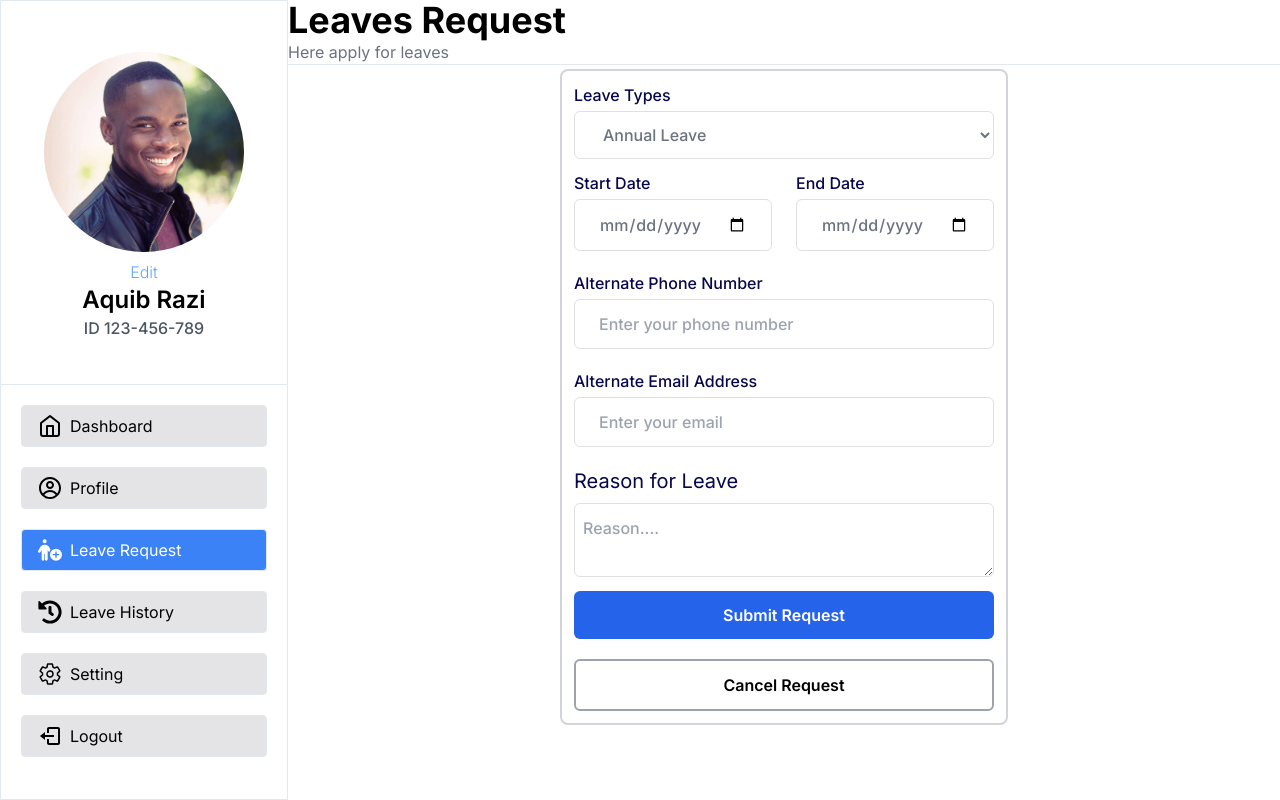
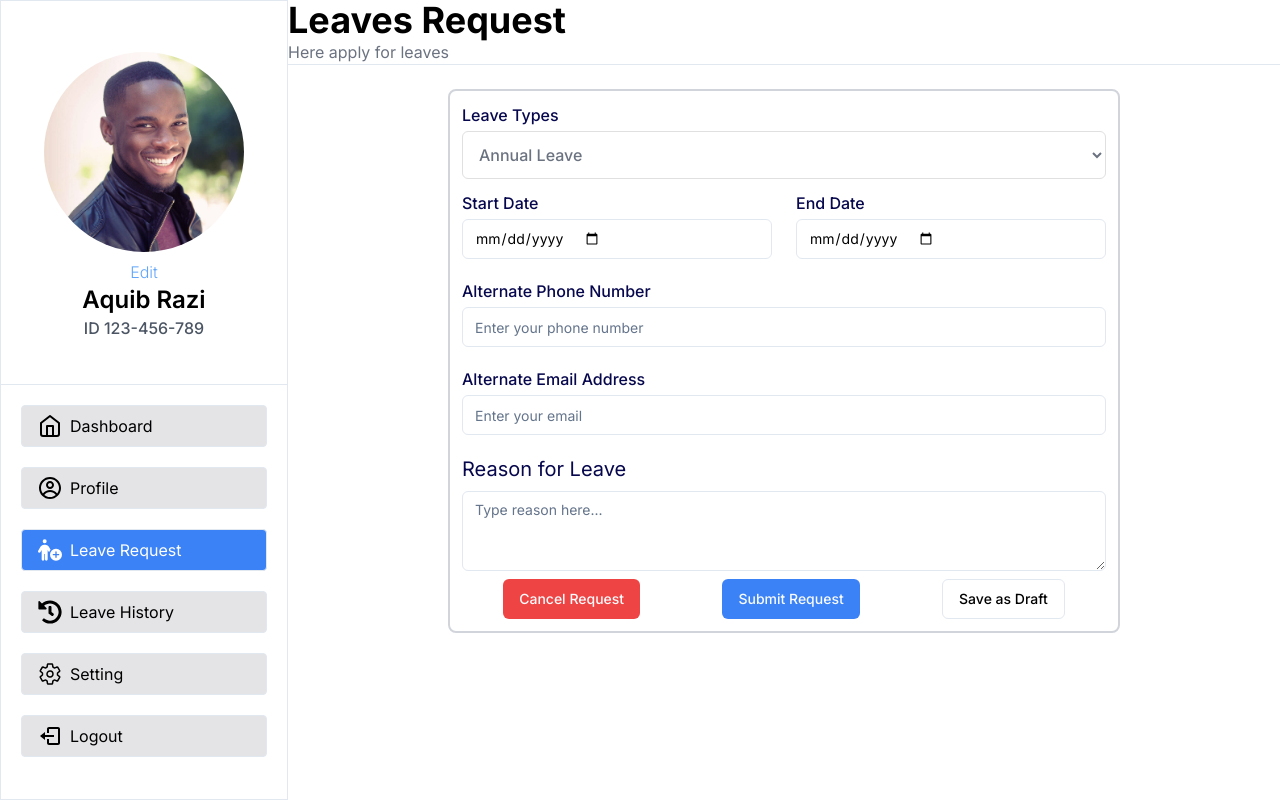
Before and after one commit to Aq7853gehc/leave_sm, a Next.js app: page /user/leavesrequest in a window 1280 px wide. Built offline with nearby package versions, Linux system fonts and the light colour scheme.

Commit message:
new changes

```diff
--- a/app/user/leaveshistory/page.tsx
+++ b/app/user/leaveshistory/page.tsx
@@ -37,14 +37,14 @@ export default async function DemoPage() {
         </TabsContent>
         <TabsContent
           value="approved"
-          className="max-h-[110vh] overflow-scroll border rounded-md no-scrollbar"
+          className="max-h-[110vh] overflow-scroll border scroll-smooth rounded-md no-scrollbar"
         >
           <DataTable
             columns={columns}
             data={data.filter((d) => d.status === "approved")}
           />
         </TabsContent>
-        <TabsContent value="pending" className=" max-h-[110vh] overflow-scroll border rounded-md no-scrollbar">
+        <TabsContent value="pending" className=" max-h-[110vh] overflow-scroll scroll-smooth border rounded-md no-scrollbar">
           <DataTable
             columns={columns}
             data={data.filter((d) => d.status === "pending")}
--- a/app/user/leavesrequest/page.tsx
+++ b/app/user/leavesrequest/page.tsx
@@ -1,24 +1,30 @@
-import { Separator } from '@/components/ui/separator'
-import React from 'react'
+import { Button } from "@/components/ui/button";
+import { Input } from "@/components/ui/input";
+import { Separator } from "@/components/ui/separator";
+import { Textarea } from "@/components/ui/textarea";
+import React from "react";
 
 const LeaveRequest = () => {
   return (
-<div className='h-screen w-full flex  flex-col '>
+    <div className="h-screen w-full flex  flex-col ">
       <h1 className="text-4xl font-bold ">Leaves Request</h1>
-<p className='text-base text-gray-500'>Here apply for leaves</p>
+      <p className="text-base text-gray-500">Here apply for leaves</p>
       <Separator className="mb-1" />
-        <div className="flex w-full h-full items-center  flex-col">
-
-            <div className="mx-auto w-full max-w-md p-3 border-2 rounded-lg border-gray-300 bg-white">
+      <div className="flex w-full h-full items-center py-5 flex-col">
+        <div className="mx-auto w-full max-w-2xl p-3 border-2 rounded-lg border-gray-300 bg-white">
           <form action="https://formbold.com/s/FORM_ID" method="POST">
             <div className="mb-3">
               <label
-                            htmlFor=''
+                htmlFor=""
                 className="mb-1 block text-base font-medium text-[#07074D]"
               >
                 Leave Types
               </label>
-                        <select className="w-full rounded-md border border-[#e0e0e0] bg-white py-3 px-6 text-base font-medium text-[#6B7280] outline-none focus:border-blue-600 focus:shadow-md" name="" id="">
+              <select
+                className="w-full rounded-md border border-[#e0e0e0] bg-white py-3 px-3 text-base font-medium text-[#6B7280] outline-none focus:border-blue-600 focus:shadow-md"
+                name=""
+                id=""
+              >
                 <option value="">Annual Leave</option>
                 <option value="">Sick Leave</option>
                 <option value="">Maternity Leave</option>
@@ -38,107 +44,112 @@ import React from 'react'
               <div className="w-full px-3 sm:w-1/2">
                 <div className="mb-5">
                   <label
-                                    htmlFor=''
+                    htmlFor=""
                     className="mb-1 block text-base font-medium text-[#07074D]"
                   >
                     Start Date
                   </label>
-                                <input
+                  {/* <input
                     type="date"
                     name="date"
                     id="date"
-                                    className="w-full rounded-md border border-[#e0e0e0] bg-white py-3 px-6 text-base font-medium text-[#6B7280] outline-none focus:border-blue-600 focus:shadow-md"
-                                />
+                    className="w-full rounded-md border border-[#e0e0e0] bg-white py-3 px-3 text-base font-medium text-[#6B7280] outline-none focus:border-blue-600 focus:shadow-md"
+                  /> */}
+                  <Input type="date" />
                 </div>
               </div>
               <div className="w-full px-3 sm:w-1/2">
                 <div className="mb-5">
                   <label
-                                    htmlFor=''
+                    htmlFor=""
                     className="mb-1 block text-base font-medium text-[#07074D]"
                   >
                     End Date
                   </label>
-                                <input
+                  {/* <input
                     type="date"
                     name="date"
                     id="date"
                     className="w-full rounded-md border border-[#e0e0e0] bg-white py-3 px-6 text-base font-medium text-[#6B7280] outline-none focus:border-blue-600 focus:shadow-md"
-                                />
+                  /> */}
+                  <Input type="date" />
                 </div>
               </div>
-
             </div>
             <div className="mb-5">
               <label
-                            htmlFor=''
+                htmlFor=""
                 className="mb-1 block text-base font-medium text-[#07074D]"
               >
-                            Alternate  Phone Number
+                Alternate Phone Number
               </label>
-                        <input
+              {/* <input
                 type="text"
                 name="phone"
                 id="phone"
                 placeholder="Enter your phone number"
                 className="w-full rounded-md border border-[#e0e0e0] bg-white py-3 px-6 text-base font-medium text-[#6B7280] outline-none focus:border-blue-600 focus:shadow-md"
+              /> */}
+              <Input
+                placeholder="Enter your phone number"
+                type={"tel"}
+                name="phone"
               />
             </div>
             <div className="mb-2">
               <label
-                            htmlFor=''
+                htmlFor=""
                 className="mb-1 block text-base font-medium text-[#07074D]"
               >
                 Alternate Email Address
               </label>
-                        <input
+              {/* <input
                 type="email"
                 name="email"
                 id="email"
                 placeholder="Enter your email"
                 className="w-full rounded-md border border-[#e0e0e0] bg-white py-3 px-6 text-base font-medium text-[#6B7280] outline-none focus:border-blue-600 focus:shadow-md"
-                        />
+              /> */}
+              <Input type="email" placeholder="Enter your email" required />
             </div>
             <div className="mb-2 pt-3">
-                        <label
-                            className="mb-2 block text-base text-[#07074D] sm:text-xl"
-                        >
+              <label className="mb-2 block text-base text-[#07074D] sm:text-xl">
                 Reason for Leave
               </label>
-                        <div className="-mx-3 flex flex-wrap">
-
-                            <div className="w-full px-3 sm:w-full">
-
-                                <textarea
+              <div className=" flex flex-wrap">
+                <div className="w-full sm:w-full">
+                  {/* <textarea
                     placeholder="Reason...."
-
                     className="w-full rounded-md border border-[#e0e0e0] bg-white py-3 px-2 text-base font-medium text-[#6B7280] outline-none focus:border-blue-600 focus:shadow-md"
-                                />
+                  /> */}
+                  <Textarea placeholder="Type reason here..." />
                 </div>
               </div>
             </div>
 
+            <div className="flex flex-col gap-5">
+              {/* <div>
+                {/* <button className="hover:bg-transparent transition-all hover:text-black hover:border-2 hover:border-gray-400 w-full rounded-md bg-blue-600 py-3 px-8 text-center text-base font-semibold text-white outline-none">
+                  Submit Request
+                </button> */}
 
-                    <div className='flex flex-col gap-5'>
-                        <div>
-                            <button
-                                className="hover:bg-transparent transition-all hover:text-black hover:border-2 hover:border-gray-400 w-full rounded-md bg-blue-600 py-3 px-8 text-center text-base font-semibold text-white outline-none"
-                            >
+              <div className="flex justify-around">
+                {/* <button className="hover:shadow-lg  w-full transition-all rounded-md py-3 px-8 text-center text-base border-2 font-semibold border-gray-400">
+                  Cancel Request
+                  </button> */}
+                <Button variant={"destructive"}>Cancel Request</Button>
+                <Button className="bg-blue-500 hover:bg-blue-600 ">
                   Submit Request
-                            </button>
-                        </div>
-                        <div>
-                            <button
-                                className="hover:shadow-lg  w-full transition-all rounded-md py-3 px-8 text-center text-base border-2 font-semibold border-gray-400"
-                            >
-                                Cancel Request
-                            </button>
+                </Button>
+                <Button variant={"outline"} className="">
+                  Save as Draft
+                </Button>
               </div>
             </div>
           </form>
         </div>
       </div>
     </div>
-    )
-}
-export default LeaveRequest
+  );
+};
+export default LeaveRequest;
--- a/components/ui/input.tsx
+++ b/components/ui/input.tsx
@@ -11,7 +11,7 @@ const Input = React.forwardRef<HTMLInputElement, InputProps>(
       <input
         type={type}
         className={cn(
-          "flex h-10 w-full rounded-md border border-input bg-background px-3 py-2 text-sm ring-offset-background file:border-0 file:bg-transparent file:text-sm file:font-medium placeholder:text-muted-foreground focus-visible:outline-none focus-visible:ring-2 focus-visible:ring-ring focus-visible:ring-offset-2 disabled:cursor-not-allowed disabled:opacity-50",
+          "flex h-10 w-full rounded-md border border-input bg-background px-3 py-2 text-sm ring-offset-background file:border-0 file:bg-transparent file:text-sm file:font-medium placeholder:text-muted-foreground focus-visible:outline-none focus-visible:ring-1 focus-visible:ring-ring focus-visible:ring-offset-1 focus-visible:ring-blue-400 disabled:cursor-not-allowed disabled:opacity-50",
           className
         )}
         ref={ref}
--- /dev/null
+++ b/components/ui/textarea.tsx
@@ -0,0 +1,24 @@
+import * as React from "react"
+
+import { cn } from "@/lib/utils"
+
+export interface TextareaProps
+  extends React.TextareaHTMLAttributes<HTMLTextAreaElement> {}
+
+const Textarea = React.forwardRef<HTMLTextAreaElement, TextareaProps>(
+  ({ className, ...props }, ref) => {
+    return (
+      <textarea
+        className={cn(
+          "flex min-h-[80px] w-full rounded-md border border-input bg-background px-3 py-2 text-sm ring-offset-background placeholder:text-muted-foreground focus-visible:outline-none focus-visible:ring-1 focus-visible:ring-ring focus-visible:ring-offset-1 focus-visible:ring-blue-500 disabled:cursor-not-allowed disabled:opacity-50",
+          className
+        )}
+        ref={ref}
+        {...props}
+      />
+    )
+  }
+)
+Textarea.displayName = "Textarea"
+
+export { Textarea }
```
Lines whose indentation alone changed are shown as unchanged.
